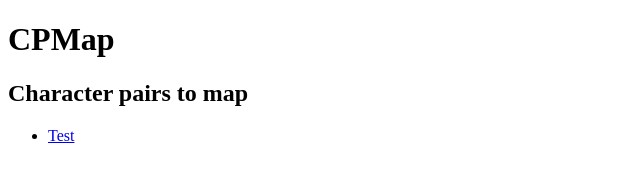
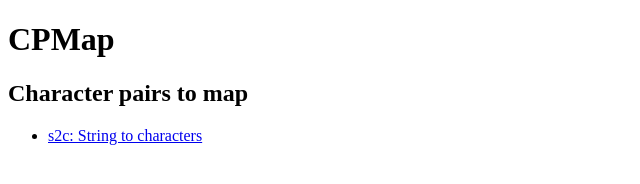
Before and after one commit to takanoriyanagitani/cpmap, a website: page index.html in a window 1280 px wide. Shown: the whole page, without its empty margins (0-640 px from the left). Drawn offline with Linux system fonts and the light colour scheme.

Commit message:
home page

```diff
--- a/index.html
+++ b/index.html
@@ -7,7 +7,7 @@
   <h1>CPMap</h1>
   <h2>Character pairs to map</h2>
   <ul>
-    <li><a href="test.html">Test</a></li>
+    <li><a href="docs/tests/index/s2c.html">s2c: String to characters</a></li>
   </ul>
 </body>
 </html>
```
